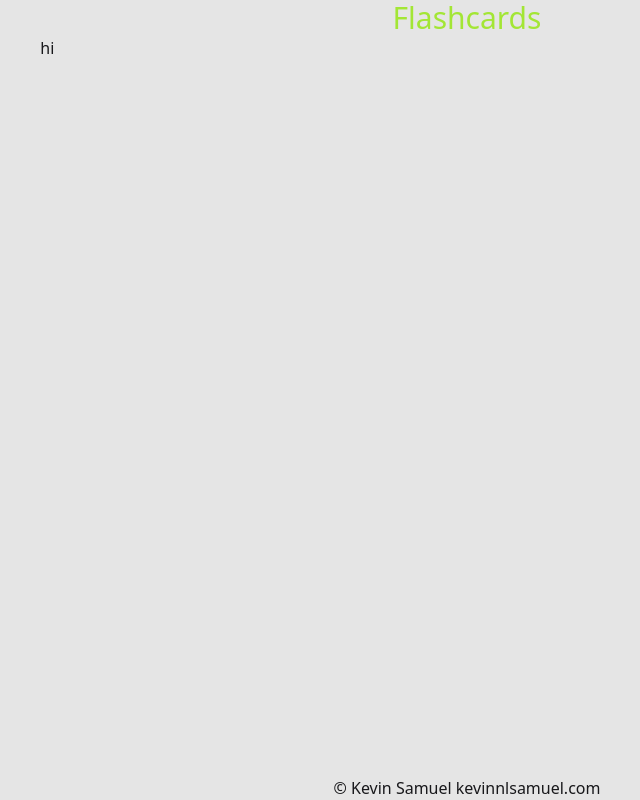
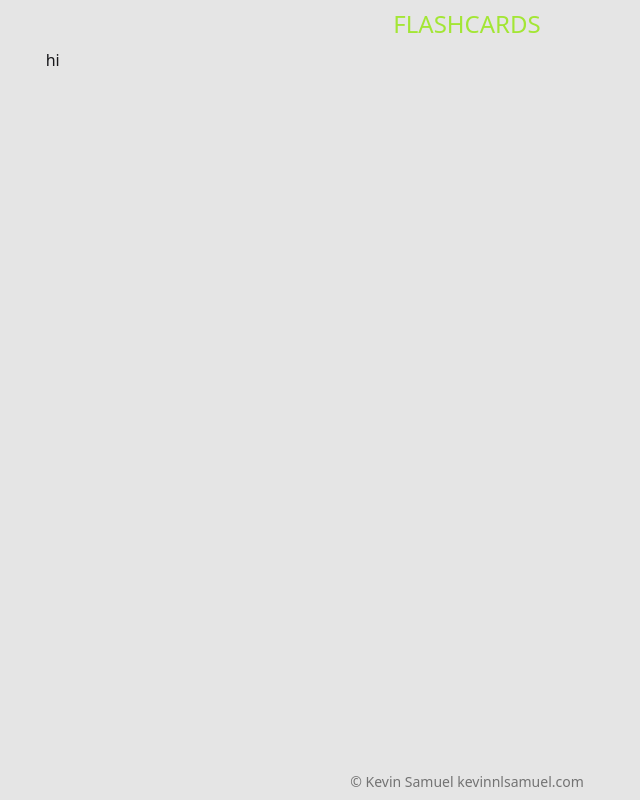
Before and after one commit to kevinnls/flashcards, a website built with Vite: page home/index.html in a window 1280 px wide. Shown: the whole page, without its empty margins (173-813 px from the left). Built offline with nearby package versions, Linux system fonts and the light colour scheme.

Commit message:
colorsss

```diff
--- a/home/index.html
+++ b/home/index.html
@@ -7,7 +7,7 @@
 		<script src="home.ts" type="module"></script>
 	</head>
 	<body>
-		<header class="text-3xl text-lime-400">
+		<header>
 			Flashcards
 		</header>
 		<main>
--- a/src/style.css
+++ b/src/style.css
@@ -5,8 +5,10 @@
 @layer base {
 
 	header, footer { @apply text-center; }
+	header { @apply text-2xl text-lime-400 uppercase; }
+	footer { @apply text-sm text-neutral-500; }
 	body {
-		@apply min-h-screen flex grid grid-rows-[min-content_auto_min-content];
+		@apply min-h-screen p-2 gap-2 flex grid grid-rows-[min-content_auto_min-content];
 		@apply bg-neutral-200 text-zinc-900;
 	}
 
```
